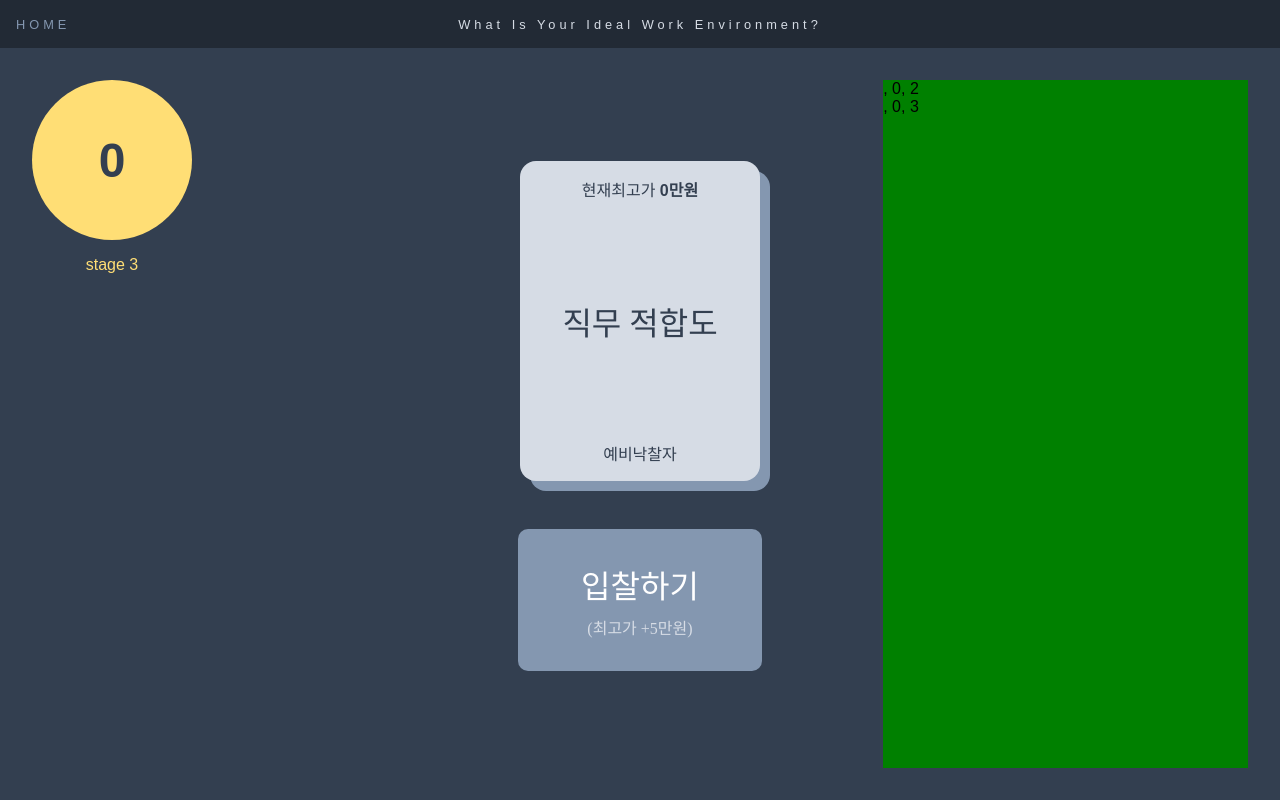
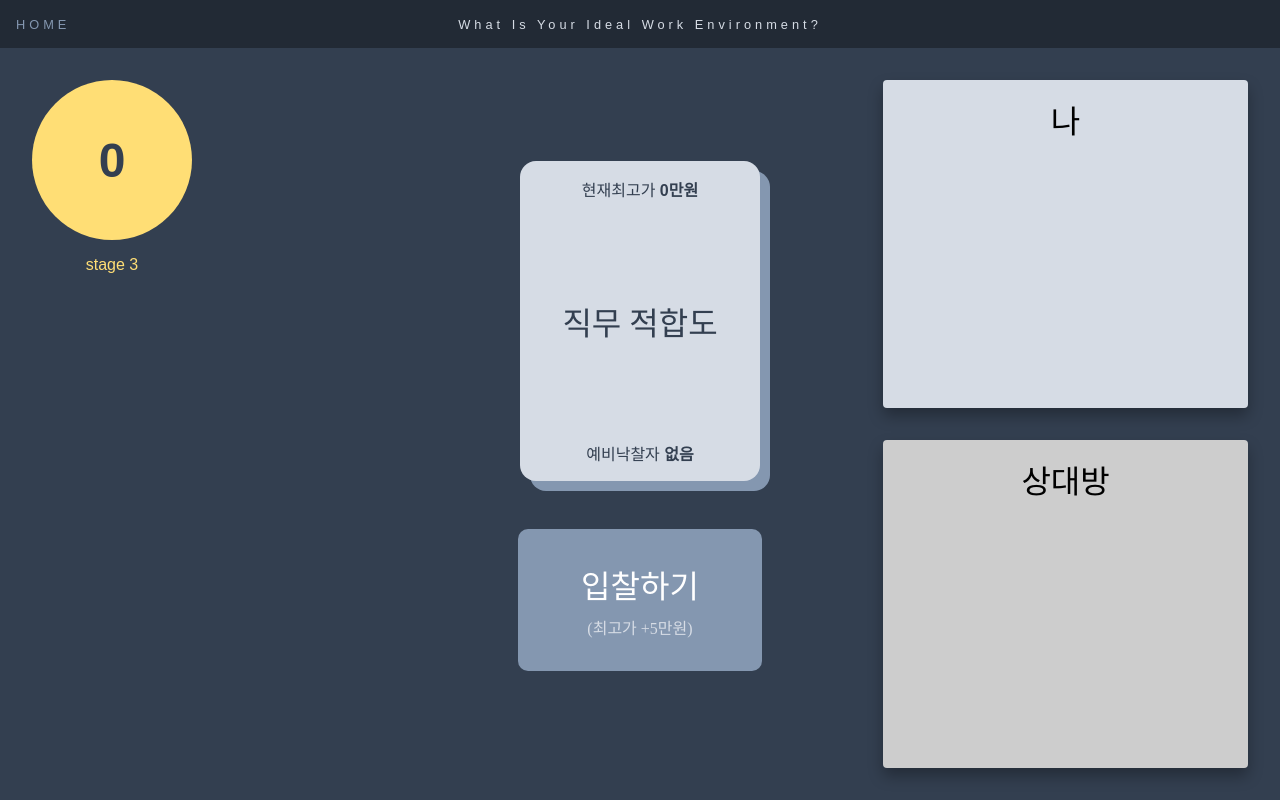
Before and after one commit to dayoung0510/good-job-card-game, a Next.js app: page /play in a window 1280 px wide. Built offline with nearby package versions, Linux system fonts and the light colour scheme; a web font is replaced by a local one.

Commit message:
숫자값으롭 받던 데이터를 텍스트로 연동

```diff
--- /dev/null
+++ b/pages/components/ScorePanel.tsx
@@ -0,0 +1,60 @@
+import React from 'react';
+import {
+  AwardListType,
+  BOT_ID,
+  USER_ID,
+  defaultWorths,
+} from '../contexts/GameContext';
+
+const ScorePanel: React.FC<{ awardedList: AwardListType[] }> = ({
+  awardedList,
+}) => {
+  return (
+    <>
+      <div className='panel bg-sky'>
+        <div className='title ft-gong '>나</div>
+        {awardedList?.map(
+          (award) =>
+            award.bidder === USER_ID && (
+              <div className='row'>
+                {award.worthName} ({award.price}만원)
+              </div>
+            )
+        )}
+      </div>
+
+      <div className='panel bg-gray'>
+        <div className='title ft-gong'>상대방</div>
+        {awardedList.map(
+          (award) =>
+            award.bidder === BOT_ID && (
+              <div className='row'>
+                {award.worthName} ({award.price}만원)
+              </div>
+            )
+        )}
+      </div>
+
+      <style jsx>{`
+        .row {
+          padding: 1rem 0.5rem;
+          border-bottom: 1px solid #ececec;
+        }
+        .panel {
+          height: 50%;
+          overflow: auto;
+          box-shadow: 0px 8px 15px rgba(0, 0, 0, 30%);
+          border-radius: 4px;
+        }
+        .title {
+          padding: 1rem;
+          text-align: center;
+          font-weight: 400;
+          font-size: 2rem;
+        }
+      `}</style>
+    </>
+  );
+};
+
+export default ScorePanel;
--- a/pages/contexts/GameContext.tsx
+++ b/pages/contexts/GameContext.tsx
@@ -1,11 +1,24 @@
-import React, { createContext, useContext, useReducer } from "react";
+import React, { createContext, useContext, useReducer } from 'react';
 
 const INITIAL_TIME = 1;
 export const BOT_ID = 0;
 export const USER_ID = 1;
+export const defaultWorths = [
+  { id: 1, name: '빠른 피드백' },
+  { id: 2, name: '자율 출퇴근' },
+  { id: 3, name: '직무 적합도' },
+  { id: 4, name: '전문가와의 교류' },
+  { id: 5, name: '자유로운 휴가' },
+  { id: 6, name: '편한 분위기' },
+  { id: 7, name: '높은 소득' },
+  { id: 8, name: '마음이 맞는 동료' },
+  { id: 9, name: '타인을 돕는 기쁨' },
+  { id: 10, name: '스트레스 관리' },
+];
 
-type AwardListType = {
+export type AwardListType = {
   worthId: number | null;
+  worthName: string | null;
   bidder: number | null;
   price: number | null;
 };
@@ -22,13 +35,13 @@ type StateType = {
 };
 
 type ActionType =
-  | { type: "SET_IS_PLAYING" }
-  | { type: "SET_NEXT_STAGE" }
-  | { type: "SET_TIME" }
-  | { type: "BIDDING"; bidder: number }
-  | { type: "INITIALIZE" }
-  | { type: "CHANGE_GAME_STATE"; state: boolean }
-  | { type: "AWARDING" };
+  | { type: 'SET_IS_PLAYING' }
+  | { type: 'SET_NEXT_STAGE' }
+  | { type: 'SET_TIME' }
+  | { type: 'BIDDING'; bidder: number }
+  | { type: 'INITIALIZE' }
+  | { type: 'CHANGE_GAME_STATE'; state: boolean }
+  | { type: 'AWARDING' };
 
 type ContextProps = {
   state: StateType;
@@ -39,18 +52,7 @@ const defaultState: StateType = {
   isPlaying: true,
   stage: 1,
   second: INITIAL_TIME,
-  worths: [
-    { id: 1, name: "빠른 피드백" },
-    { id: 2, name: "자율 출퇴근" },
-    { id: 3, name: "직무 적합도" },
-    { id: 4, name: "전문가와의 교류" },
-    { id: 5, name: "자유로운 휴가" },
-    { id: 6, name: "편한 분위기" },
-    { id: 7, name: "높은 소득" },
-    { id: 8, name: "마음이 맞는 동료" },
-    { id: 9, name: "타인을 돕는 기쁨" },
-    { id: 10, name: "스트레스 관리" },
-  ],
+  worths: defaultWorths,
   nowPrice: 0,
   nowBidder: null,
   botBettingArr: [10, 20, 5, 15, 0, 10, 30, 0, 5, 5],
@@ -60,7 +62,7 @@ const defaultState: StateType = {
 const reducer = (state: StateType, action: ActionType) => {
   switch (action.type) {
     //다음 스테이지로 넘어가기
-    case "SET_NEXT_STAGE": {
+    case 'SET_NEXT_STAGE': {
       return {
         ...state,
         stage: state.stage + 1,
@@ -70,13 +72,13 @@ const reducer = (state: StateType, action: ActionType) => {
       };
     }
 
-    case "AWARDING": {
+    case 'AWARDING': {
       const addObj = {
         worthId: state.worths[state.stage].id,
+        worthName: state.worths[state.stage].name,
         bidder: state.nowBidder,
         price: state.nowPrice,
       };
-      console.log("award!");
       return {
         ...state,
         awardedList: state.awardedList.concat(addObj),
@@ -84,12 +86,12 @@ const reducer = (state: StateType, action: ActionType) => {
     }
 
     //카운트다운
-    case "SET_TIME": {
+    case 'SET_TIME': {
       return { ...state, second: state.second - 1 };
     }
 
     //입찰하기 버튼 눌렀을 때 동작
-    case "BIDDING": {
+    case 'BIDDING': {
       const bidder = action.bidder;
       return {
         ...state,
@@ -100,7 +102,7 @@ const reducer = (state: StateType, action: ActionType) => {
     }
 
     //새 게임 시작
-    case "INITIALIZE": {
+    case 'INITIALIZE': {
       //카드섞기
       //배팅금액섞기
       return {
@@ -113,7 +115,7 @@ const reducer = (state: StateType, action: ActionType) => {
     }
 
     //게임상태 true or false
-    case "CHANGE_GAME_STATE": {
+    case 'CHANGE_GAME_STATE': {
       const gameState = action.state;
       return { ...state, isPlaying: gameState };
     }
--- a/pages/play.tsx
+++ b/pages/play.tsx
@@ -1,7 +1,8 @@
-import React, { useEffect, useState } from "react";
-import { useGameContext } from "./contexts/GameContext";
-import GameOverModal from "./components/GameOverModal";
-import { USER_ID } from "./contexts/GameContext";
+import React, { useEffect, useState } from 'react';
+import { useGameContext } from './contexts/GameContext';
+import GameOverModal from './components/GameOverModal';
+import { USER_ID, BOT_ID } from './contexts/GameContext';
+import ScorePanel from './components/ScorePanel';
 
 const Play: React.FC = () => {
   const {
@@ -24,7 +25,7 @@ const Play: React.FC = () => {
 
   //game state change
   useEffect(() => {
-    dispatch({ type: "CHANGE_GAME_STATE", state: true });
+    dispatch({ type: 'CHANGE_GAME_STATE', state: true });
   }, []);
 
   //countdown
@@ -33,14 +34,14 @@ const Play: React.FC = () => {
       const countDown = setInterval(() => {
         if (second === 0) {
           if (stage < worths.length) {
-            dispatch({ type: "AWARDING" });
-            dispatch({ type: "SET_NEXT_STAGE" });
+            dispatch({ type: 'AWARDING' });
+            dispatch({ type: 'SET_NEXT_STAGE' });
           } else {
             //worths list 끝까지 간 후 게임 종료
-            dispatch({ type: "CHANGE_GAME_STATE", state: false });
+            dispatch({ type: 'CHANGE_GAME_STATE', state: false });
           }
         } else {
-          dispatch({ type: "SET_TIME" });
+          dispatch({ type: 'SET_TIME' });
           clearInterval(countDown);
         }
       }, 1000);
@@ -59,53 +60,51 @@ const Play: React.FC = () => {
   }, [isPlaying]);
 
   const handleBidding = () => {
-    dispatch({ type: "BIDDING", bidder: USER_ID });
+    dispatch({ type: 'BIDDING', bidder: USER_ID });
   };
-
-  console.log(awardedList);
 
   return (
     <>
-      <div className="container">
-        <div className="left">
-          <div className="second bg-yellow ft-navy">{second}</div>
-          <div className="stage ft-yellow">
-            {isPlaying ? <div>stage {stage}</div> : <div>game over</div>}
+      <div className='container'>
+        <div className='left'>
+          <div className='second bg-yellow ft-navy'>{second}</div>
+          <div className='stage ft-yellow'>
+            {isPlaying && <div>stage {stage}</div>}
           </div>
         </div>
 
-        <div className="mid">
-          <div className="card bg-sky">
-            <div className="price ft-navy">
+        <div className='mid'>
+          <div className='card bg-sky'>
+            <div className='price ft-navy'>
               <span>현재최고가 </span>
               <span style={{ fontWeight: 800 }}>{nowPrice}만원</span>
             </div>
-            <div className="worth ft-navy">
+            <div className='worth ft-navy'>
               {worths.find((worth) => worth.id === stage)?.name}
             </div>
-            <div className="bidder ft-navy">
+            <div className='bidder ft-navy'>
               <span>예비낙찰자 </span>
-              <span style={{ fontWeight: 800 }}>{nowBidder}</span>
+              <span style={{ fontWeight: 800 }}>
+                {nowBidder === USER_ID && '나'}
+                {nowBidder === BOT_ID && '상대방'}
+                {nowBidder === null && '없음'}
+              </span>
             </div>
           </div>
-          <div className="btn-container">
+          <div className='btn-container'>
             <button
-              className="bid-btn bg-midsky"
-              type="button"
+              className='bid-btn bg-midsky'
+              type='button'
               onClick={handleBidding}
             >
               <div>입찰하기</div>
-              <div className="ft-sm ft-sky">(최고가 +5만원)</div>
+              <div className='ft-sm ft-sky'>(최고가 +5만원)</div>
             </button>
           </div>
         </div>
 
-        <div className="right">
-          {awardedList?.map((award) => (
-            <div>
-              {award.bidder}, {award.price}, {award.worthId}
-            </div>
-          ))}
+        <div className='right'>
+          <ScorePanel awardedList={awardedList} />
         </div>
       </div>
 
@@ -143,7 +142,7 @@ const Play: React.FC = () => {
         }
         .worth {
           font-size: 2rem;
-          font-family: "Gong";
+          font-family: 'Gong';
         }
         .left {
           width: 30%;
@@ -160,7 +159,9 @@ const Play: React.FC = () => {
         .right {
           width: 30%;
           height: 100%;
-          background: green;
+          display: flex;
+          flex-flow: column;
+          row-gap: 2rem;
         }
         .stage {
           width: 10rem;
@@ -180,7 +181,7 @@ const Play: React.FC = () => {
           width: 50%;
           padding: 2rem 0;
           font-size: 2rem;
-          font-family: "Gong";
+          font-family: 'Gong';
           color: #fff;
         }
         .ft-sm {
```
Also changed, not shown: 1 other file (tests, documents, lock files or other folders).
